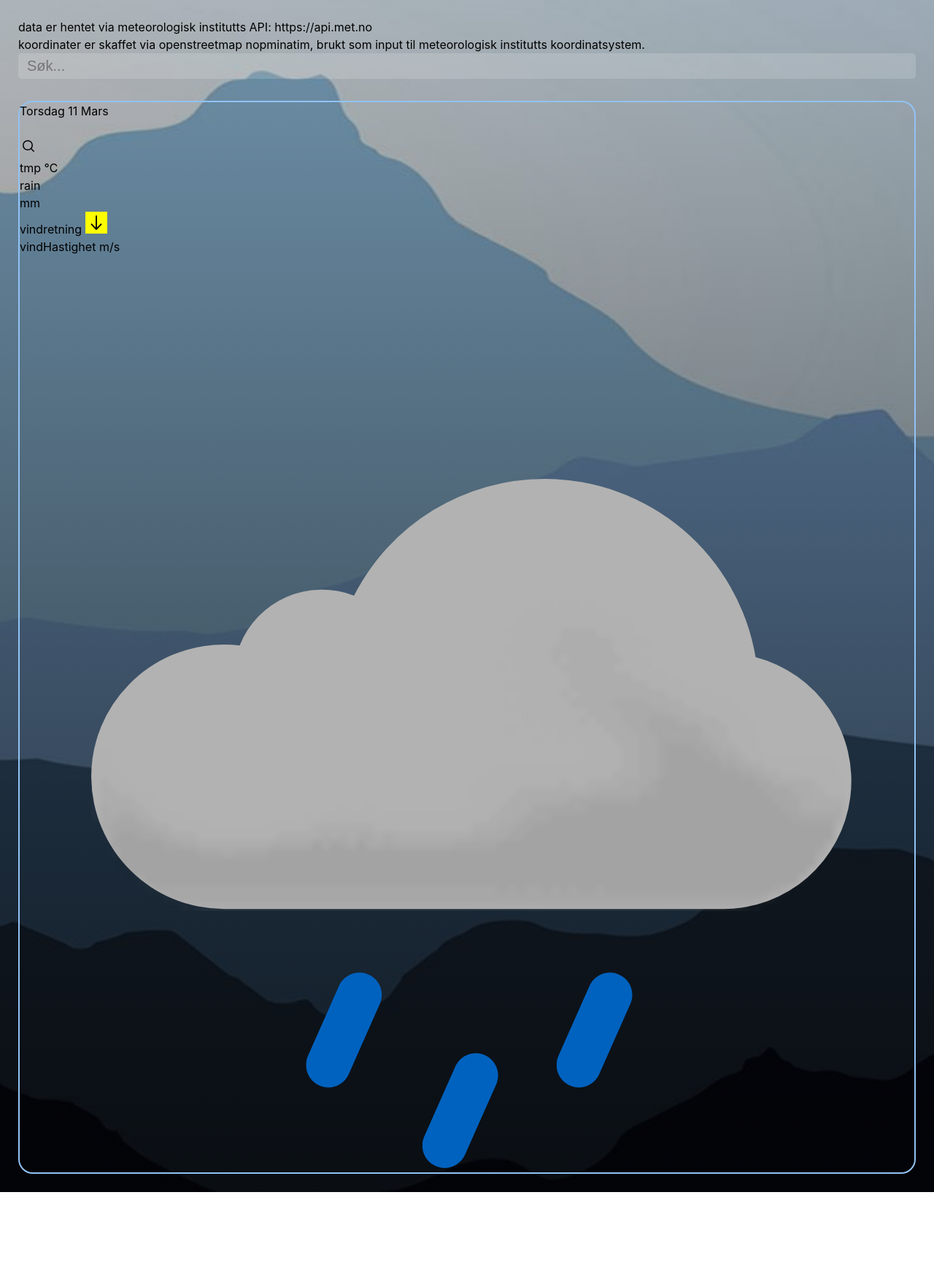
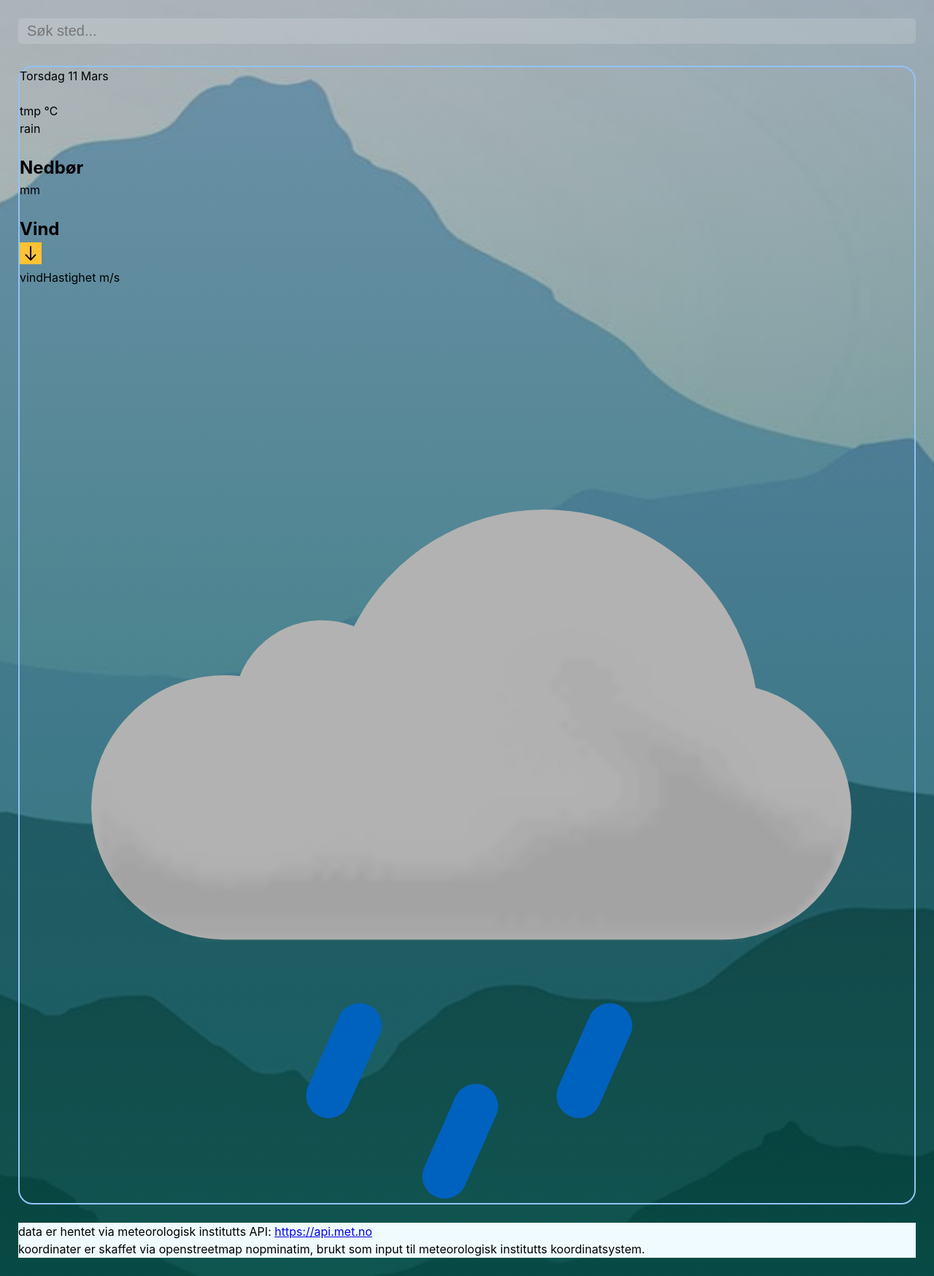
Before and after one commit to manfelt/Vue-VaerApp, a Vue app: page / in a window 1280 px wide. Shown: the whole page at 73% size. Before the commit the page ends 1633 px from the top, so only its background shows below. Built offline with nearby package versions, Linux system fonts and the light colour scheme.

Commit message:
Rydder opp rotete struktur.

```diff
--- a/src/App.vue
+++ b/src/App.vue
@@ -1,31 +1,36 @@
 <template>
   <div id="app">
     <main>
-      <div>
-        <p>data er hentet via meteorologisk institutts API: https://api.met.no</p>
-        <p>koordinater er skaffet via openstreetmap nopminatim, brukt som input til meteorologisk institutts koordinatsystem.</p>
-      </div>
+
       <div class="søk-boks">
         <input type="text"
           class="søk-bar"
-          placeholder="Søk..."
+          placeholder="Søk sted..."
           v-model="query"
           @keypress="skaffVaer"/>
       </div>
 
       <kort-view>
       <div class="vaer-wrap">
-        <div class="dato">{{ byggDato() }}</div>
-        <br>
-        <div class="sted-boks">
-          <svg width="24" height="24" fill="none" viewBox="0 0 24 24">
-<path stroke="currentColor" stroke-linecap="round" stroke-linejoin="round" stroke-width="1.5" d="M19.25 19.25L15.5 15.5M4.75 11C4.75 7.54822 7.54822 4.75 11 4.75C14.4518 4.75 17.25 7.54822 17.25 11C17.25 14.4518 14.4518 17.25 11 17.25C7.54822 17.25 4.75 14.4518 4.75 11Z"/>
-</svg>
-          <div class="sted">{{ sted }}</div>
+          <div class="dato">{{ byggDato() }}</div>
+
+          <br>
+
+          <div class="sted-boks">
+
+          <div class="sted"><h1>{{ sted }}</h1></div>
           <div class="sted">{{ temperatur }} ℃</div>
           <div class="sted">{{ forhold }}</div>
+
+          <br>
+
+          <h2>Nedbør</h2>
           <div class="sted">{{ nedbor }} mm</div>
-           vindretning <img class="vind-retning" :src="skaffHimmelretning">
+
+          <br>
+
+          <h2>Vind</h2>
+          <img class="vind-retning" :src="skaffHimmelretning">
           <div class="sted">{{ vindHastighet }} m/s</div>
 
           <VaerForholdBilde
@@ -41,6 +46,10 @@
       </div>
       </kort-view>
 
+      <div class="beskrivelse">
+        <p>data er hentet via meteorologisk institutts API: <a href="https://api.met.no">https://api.met.no</a></p>
+        <p>koordinater er skaffet via openstreetmap nopminatim, brukt som input til meteorologisk institutts koordinatsystem.</p>
+      </div>
 
     </main>
   </div>
@@ -50,15 +59,17 @@
 
 let vaerForholdTilGrafikkMap = {
 	'clearsky_day': require('./assets/ikoner/01d.svg'),
-	'clear_night': require('./assets/ikoner/01d.svg'),
+	'clear_night': require('./assets/ikoner/01n.svg'),
 	'cloudy': require('./assets/ikoner/04.svg'),
-	'few_clouds': require('./assets/ikoner/01d.svg'),
-	'fair_day': require('./assets/ikoner/01d.svg'),
-	'partlycloudy_day': require('./assets/ikoner/01d.svg'),
-	'partlycloudy_night': require('./assets/ikoner/01d.svg'),
-	'rain': require('./assets/ikoner/09.svg')
+	'few_clouds': require('./assets/ikoner/02d.svg'),
+	'fair_day': require('./assets/ikoner/02n.svg'),
+  'fair_night': require('./assets/ikoner/02n.svg'),
+	'partlycloudy_day': require('./assets/ikoner/03d.svg'),
+	'partlycloudy_night': require('./assets/ikoner/03n.svg'),
+	'rain': require('./assets/ikoner/09.svg'),
+  'heavyrain': require('./assets/ikoner/10.svg'),
+  'lightrain': require('./assets/ikoner/10.svg')
 }
-
 
 
   import Geografi from './koordinaterAdapter';
@@ -92,7 +103,10 @@ export default {
         var koordinater = this.koordinater
         if (e.key == "Enter") {
            this.koordinater = Geografi.hentGeoKoordinater(this.query);
-           this.sted = this.query;
+           // Gjør at første bokstav i stedsnavn er storbokstav.
+           this.sted = this.query.charAt(0).toUpperCase() + this.query.slice(1);
+
+                  // Henter samtidig værdata fra API, ordner data i objekter.
                   fetch(`https://nominatim.openstreetmap.org/search?q=${this.query}&format=geojson`, {mode: 'cors'})
                   .then(function(response) {
                       return response.json();
@@ -107,6 +121,7 @@ export default {
                           lengdegrad: lengdegrad
                       });
 
+                      // værdata fra meteorologisk institutt. IKKE BRUK MER ENN 4 DESIMALER!
                       fetch(`https://api.met.no/weatherapi/locationforecast/2.0/compact?lat=${koordinater.lengdegrad}&lon=${koordinater.breddegrad}`, {mode: 'cors'})
                           .then(function(response) {
                               return response.json();
@@ -205,7 +220,13 @@ main {
   min-height: 100vh;
   padding: 25px;
 
-  background-image: linear-gradient(to bottom, rgba(0, 0, 0, 0.25), rgba(0, 0, 0, 0.75));
+  background-image: linear-gradient(to bottom, rgba(0, 0, 0, 0.25), rgba(7 95 82 / 75%));
+}
+
+
+.beskrivelse {
+  margin-top: 25px;
+  background: rgba(239 251 255);
 }
 
 .søk-boks {
@@ -237,7 +258,7 @@ main {
 
 .vind-retning {
   width: 30px;
-  background: yellow;
+  background: #FFC233;
 }
 
 img {
```
